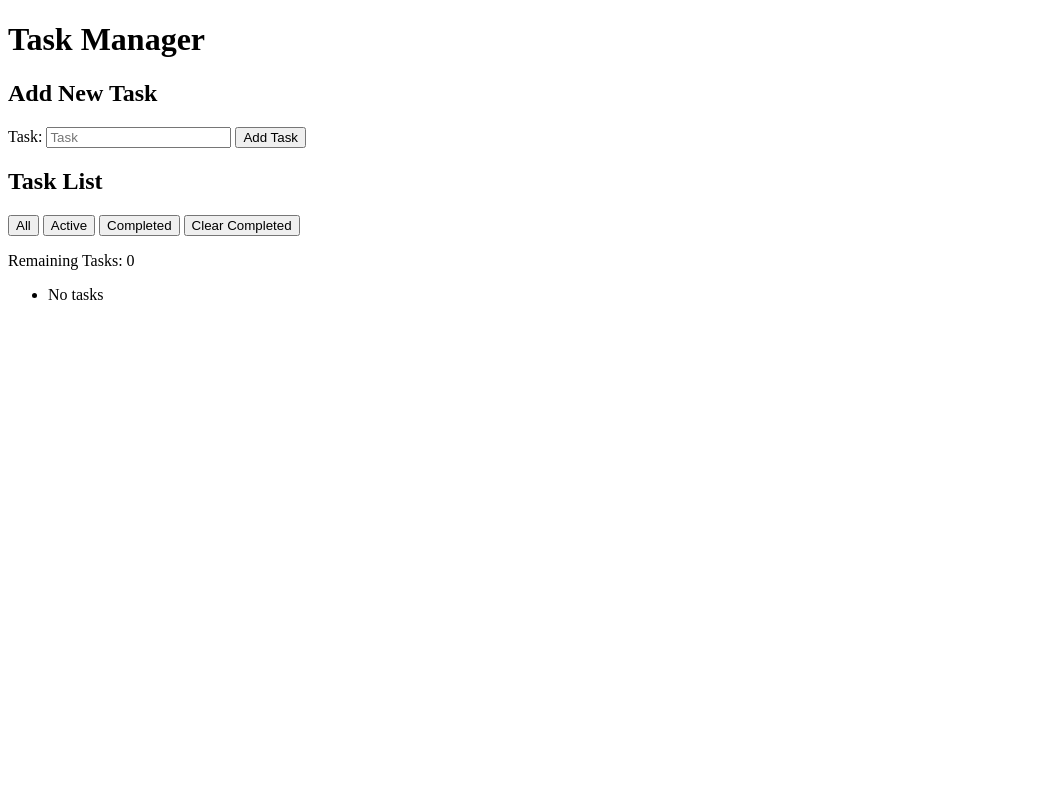
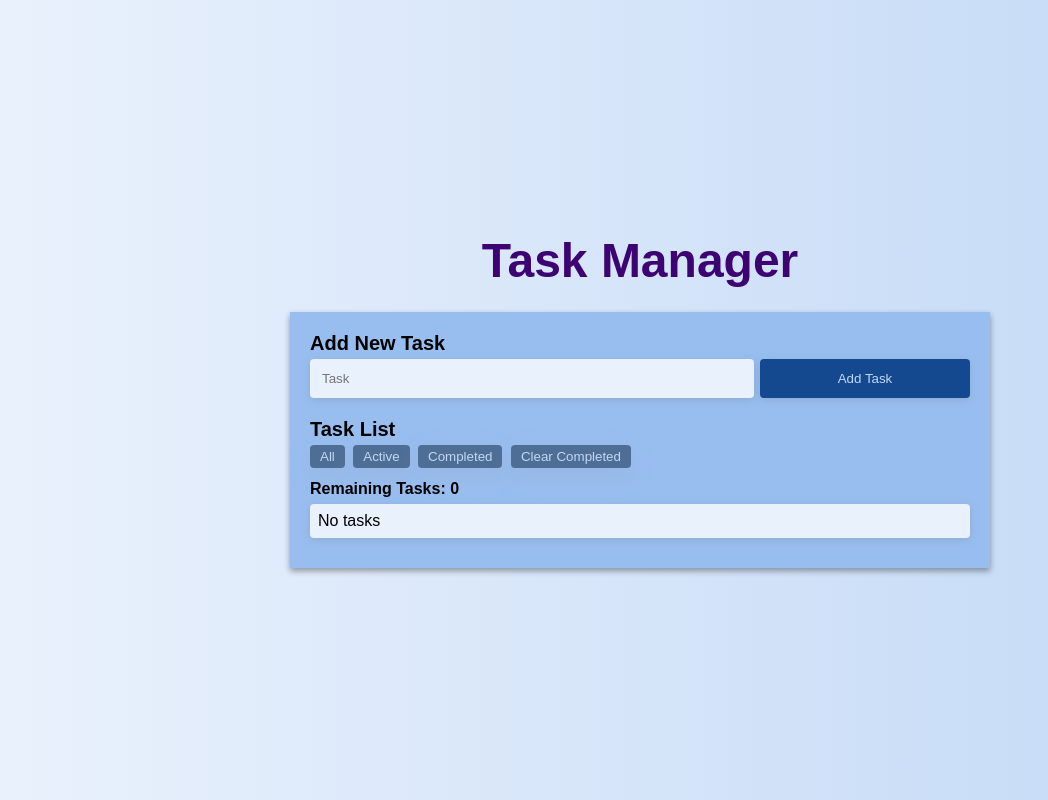
Before and after one commit to J-Sadiq/task-manager, a plain HTML site: page index.html in a window 1280 px wide. Shown: the whole page, without its empty margins (0-1048 px from the left). Drawn offline with Linux system fonts and the light colour scheme.

Commit message:
start styling of the Task Manager

```diff
--- a/index.html
+++ b/index.html
@@ -3,6 +3,7 @@
   <head>
     <meta charset="UTF-8" />
     <meta name="viewport" content="width=device-width, initial-scale=1.0" />
+    <link rel="stylesheet" href="styles.css" />
     <title>Task Manager</title>
   </head>
   <body>
@@ -13,19 +14,22 @@
       <section id="task-form">
         <h2>Add New Task</h2>
         <form id="add-task-form">
-          <label for="task">Task:</label>
-          <input type="text" id="task" placeholder="Task" required />
-          <button type="submit">Add Task</button>
+          <div class="input-box">
+            <input type="text" id="task" placeholder="Task" required />
+            <button type="submit">Add Task</button>
+          </div>
         </form>
       </section>
 
       <section id="task-list">
         <h2>Task List</h2>
         <div class="task-filters">
-          <button id="all-tasks">All</button>
-          <button id="active-tasks">Active</button>
-          <button id="completed-tasks">Completed</button>
-          <button id="clear-completed">Clear Completed</button>
+          <button id="all-tasks" class="btn-filter">All</button>
+          <button id="active-tasks" class="btn-filter">Active</button>
+          <button id="completed-tasks" class="btn-filter">Completed</button>
+          <button id="clear-completed" class="btn-filter">
+            Clear Completed
+          </button>
         </div>
         <p id="remaining-tasks">
           Remaining Tasks: <span id="remaining-count">0</span>
--- a/script.js
+++ b/script.js
@@ -71,9 +71,10 @@ function renderTasks() {
   }
   filteredTasks.forEach((task) => {
     const listItem = document.createElement("li");
+    const spanElement = document.createElement("span");
     const deleteButton = document.createElement("button");
     const editButton = document.createElement("button");
-    deleteButton.textContent = "Delete";
+    deleteButton.textContent = "delete";
     deleteButton.dataset.id = task.id;
     deleteButton.dataset.action = "delete";
     editButton.dataset.action = "edit";
@@ -84,7 +85,8 @@ function renderTasks() {
     if (task.completed) {
       listItem.classList.add("completed");
     }
-    listItem.textContent = task.text;
+    spanElement.textContent = task.text;
+    listItem.appendChild(spanElement);
     listItem.appendChild(deleteButton);
     listItem.appendChild(editButton);
     tasks.appendChild(listItem);
--- /dev/null
+++ b/styles.css
@@ -0,0 +1,129 @@
+:root {
+  --bg-start: #e9f1fc;
+  --bg-end: #c1d8f6;
+  --bg-box: #98bef0;
+  --input: #e9f1fc;
+}
+
+* {
+  margin: 0;
+  padding: 0;
+  box-sizing: border-box;
+}
+
+body {
+  height: 100vh;
+  font-family: Arial, Helvetica, sans-serif;
+  display: flex;
+  flex-direction: column;
+  align-items: center;
+  justify-content: center;
+  background: linear-gradient(to right, var(--bg-start), var(--bg-end));
+}
+
+header h1 {
+  font-size: clamp(30px, 48px, 80px);
+  margin-bottom: 24px;
+  color: #3d0372;
+}
+
+main {
+  background-color: var(--bg-box);
+  padding: 20px;
+  width: clamp(400px, 700px, 900px);
+  height: fit-content;
+  display: flex;
+  flex-direction: column;
+  gap: 20px;
+  box-shadow:
+    rgba(0, 0, 0, 0.16) 0px 3px 6px,
+    rgba(0, 0, 0, 0.23) 0px 3px 6px;
+}
+
+#task-form {
+  width: 100%;
+}
+
+.input-box {
+  display: flex;
+  justify-content: space-between;
+  gap: 6px;
+}
+
+#task {
+  flex: 2;
+  border: none;
+  border-radius: 4px;
+  box-shadow: rgba(99, 99, 99, 0.2) 0px 2px 8px 0px;
+  padding: 12px;
+  background-color: var(--input);
+}
+
+#task:focus {
+  outline: none;
+}
+
+button[type="submit"] {
+  flex: 1;
+  border: none;
+  border-radius: 4px;
+  background-color: #14498f;
+  color: #c1d8f6;
+  box-shadow: rgba(99, 99, 99, 0.2) 0px 2px 8px 0px;
+}
+h2 {
+  font-size: clamp(16px, 20px, 28px);
+  font-weight: 600;
+  margin-bottom: 4px;
+}
+
+.btn-filter {
+  padding: 4px 10px;
+  border: none;
+  border-radius: 4px;
+  box-shadow: rgba(149, 157, 165, 0.2) 0px 8px 24px;
+  background-color: rgba(9, 32, 62, 0.5);
+  margin: 0px 4px 12px 0;
+  color: #c1d8f6;
+}
+
+#remaining-tasks {
+  font-size: clamp(12px, 16px, 20px);
+  font-weight: 600;
+  margin-bottom: 6px;
+}
+
+#tasks {
+  width: 100%;
+}
+
+#tasks li {
+  display: flex;
+  justify-content: space-between;
+  gap: 4px;
+  padding: 8px;
+  margin-bottom: 10px;
+  background-color: var(--input);
+  box-shadow: rgba(99, 99, 99, 0.2) 0px 2px 8px 0px;
+  border-radius: 4px;
+}
+
+#tasks li button {
+  padding: 4px 10px;
+  border: none;
+  border-radius: 4px;
+  box-shadow: rgba(149, 157, 165, 0.2) 0px 8px 24px;
+}
+#tasks li span {
+  flex: 2;
+}
+
+#tasks li button[data-action="delete"] {
+  background-color: rgba(226, 27, 27, 0.7);
+  flex: 1;
+}
+
+#tasks li button[data-action="edit"] {
+  background-color: rgba(10, 150, 24, 0.7);
+  flex: 1;
+}
```
